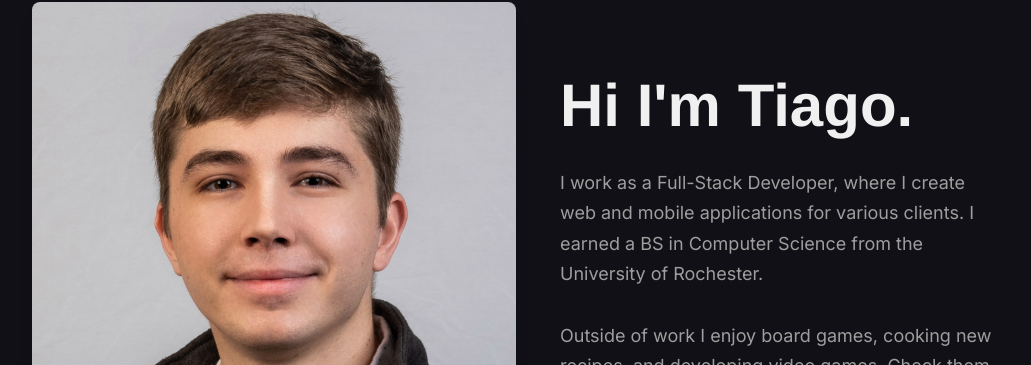
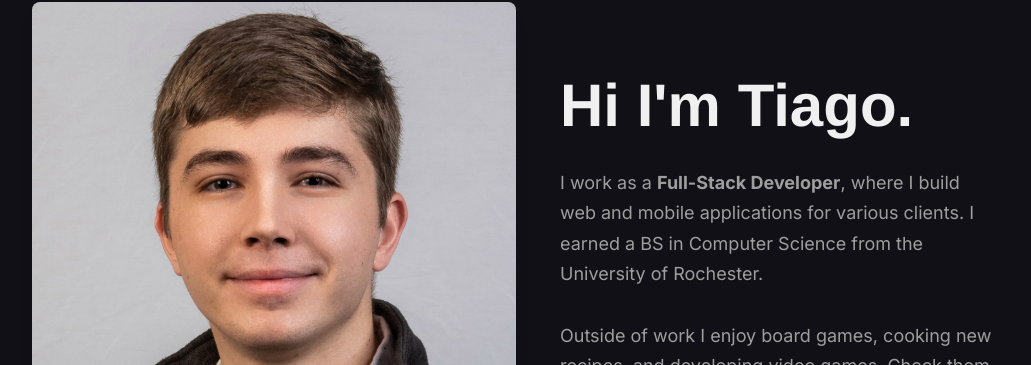
Before and after one commit to YAGOTAGO/yagotago.github.io, a Jekyll site: the page built from index.html, in a window 1280 px wide. Shown: the part 162-527 px from the top of the page, without its empty margins (124-1155 px from the left). Built offline with Jekyll 4.4.1, drawn with Linux system fonts in a browser that asks for light colours; nearby versions of some CDN libraries; some web fonts are replaced.

Commit message:
Small tweaks

```diff
--- a/_data/settings.yml
+++ b/_data/settings.yml
@@ -37,7 +37,7 @@
 # Hero Settings
 hero:
   hero__title: Hi I'm Tiago.
-  hero__description: I work as a Full-Stack Developer, where I create web and mobile applications for various clients. I earned a BS in Computer Science from the University of Rochester. <br><br> Outside of work I enjoy board games, cooking new recipes, and developing video games. Check them out below!
+  hero__description: I work as a <b>Full-Stack Developer</b>, where I build web and mobile applications for various clients. I earned a BS in Computer Science from the University of Rochester. <br><br> Outside of work I enjoy board games, cooking new recipes, and developing video games. Check them out below!
   hero__image: '/images/personal/Tiago-Portrait.jpg'
 
 #-------------------------------
```
Also changed, not shown: _projects/Rogue-Survivor.md (+1 -1 lines).
